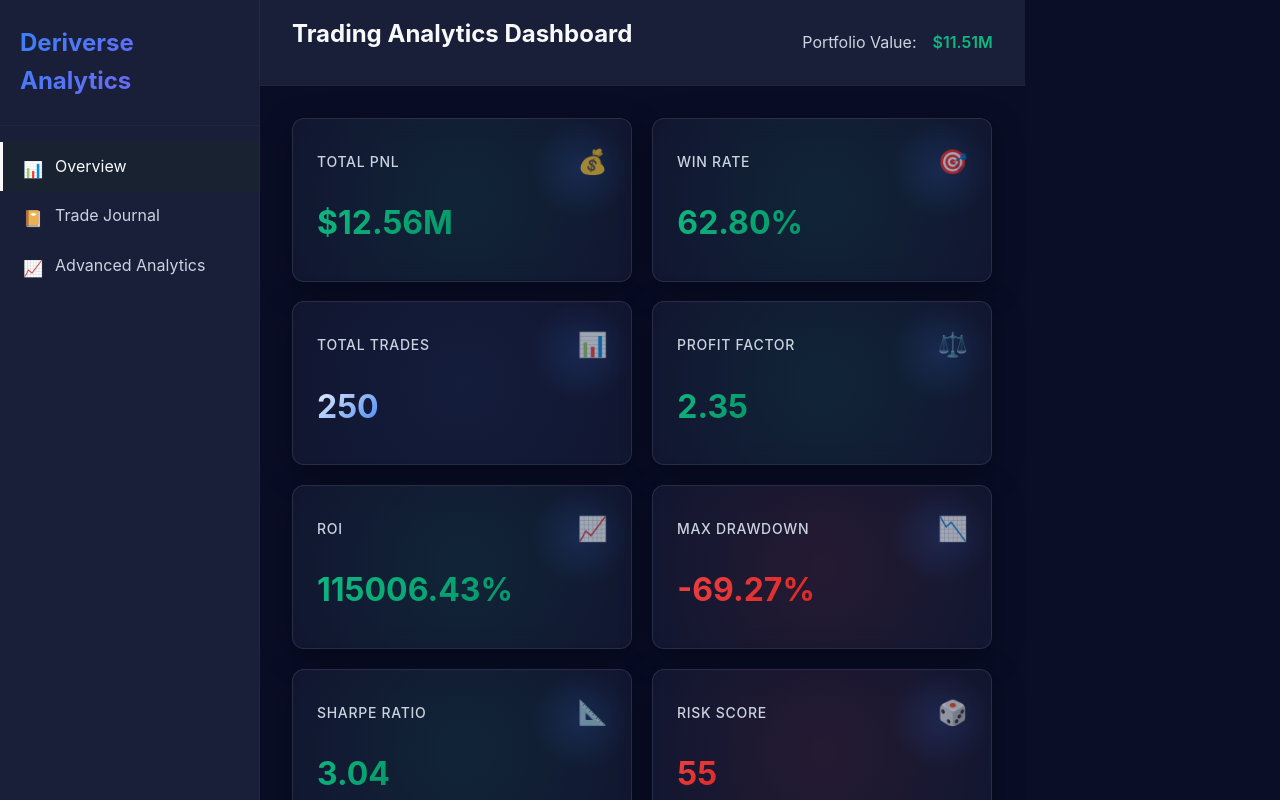
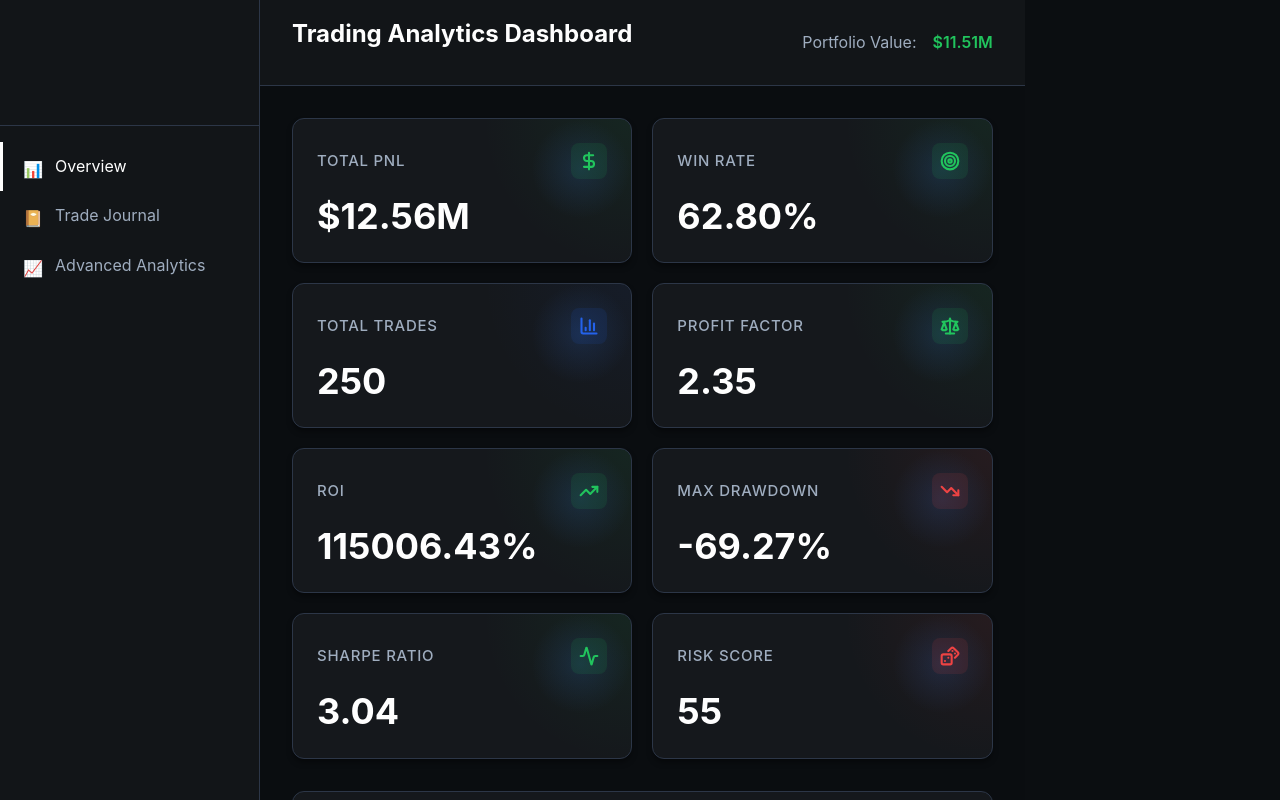
Before and after one commit to uwemdev/deriverse-analytics, a React (Vite) app: page / in a window 1280 px wide. Shown: the top 800 px of the page. Built offline with nearby package versions, Linux system fonts and the light colour scheme.

Commit message:
feat: Professional UI redesign with Lucide icons, larger fonts, and trading terminal aesthetic

```diff
--- a/package.json
+++ b/package.json
@@ -10,6 +10,7 @@
     "preview": "vite preview"
   },
   "dependencies": {
+    "lucide-react": "^0.563.0",
     "react": "^19.2.0",
     "react-dom": "^19.2.0",
     "recharts": "^3.7.0"
--- a/src/components/Dashboard.tsx
+++ b/src/components/Dashboard.tsx
@@ -1,5 +1,6 @@
 import React, { useState, useMemo } from 'react';
 import type { Trade, Portfolio, PerformanceMetrics } from '../models';
+import { DollarSign, Target, TrendingUp, Scale, BarChart3, TrendingDown, Activity, Dices } from 'lucide-react';
 import { calculatePerformanceMetrics, calculateEquityCurve } from '../core/performanceEngine';
 import { analyzeBySymbol } from '../core/tradeAnalyticsEngine';
 import { getRiskMetrics } from '../core/riskEngine';
@@ -89,52 +90,52 @@ export const Dashboard: React.FC<DashboardProps> = ({ trades, portfolio }) => {
                                     value={metrics.totalPnl}
                                     format="currency"
                                     trend={metrics.totalPnl >= 0 ? 'up' : 'down'}
-                                    icon="💰"
+                                    icon={DollarSign}
                                 />
                                 <MetricCard
                                     title="Win Rate"
                                     value={metrics.winRate}
                                     format="percent"
                                     trend={metrics.winRate >= 0.5 ? 'up' : 'down'}
-                                    icon="🎯"
+                                    icon={Target}
                                 />
                                 <MetricCard
                                     title="Total Trades"
                                     value={metrics.totalTrades}
                                     trend="neutral"
-                                    icon="📊"
+                                    icon={BarChart3}
                                 />
                                 <MetricCard
                                     title="Profit Factor"
                                     value={metrics.profitFactor.toFixed(2)}
                                     trend={metrics.profitFactor > 1 ? 'up' : 'down'}
-                                    icon="⚖️"
+                                    icon={Scale}
                                 />
                                 <MetricCard
                                     title="ROI"
                                     value={metrics.roi}
                                     format="percent"
                                     trend={metrics.roi >= 0 ? 'up' : 'down'}
-                                    icon="📈"
+                                    icon={TrendingUp}
                                 />
                                 <MetricCard
                                     title="Max Drawdown"
                                     value={-metrics.maxDrawdownPercentage}
                                     format="percent"
                                     trend="down"
-                                    icon="📉"
+                                    icon={TrendingDown}
                                 />
                                 <MetricCard
                                     title="Sharpe Ratio"
                                     value={metrics.sharpeRatio?.toFixed(2) || 'N/A'}
                                     trend={metrics.sharpeRatio && metrics.sharpeRatio > 1 ? 'up' : 'neutral'}
-                                    icon="📐"
+                                    icon={Activity}
                                 />
                                 <MetricCard
                                     title="Risk Score"
                                     value={riskMetrics.riskScore.toFixed(0)}
                                     trend={riskMetrics.riskScore < 50 ? 'up' : 'down'}
-                                    icon="🎲"
+                                    icon={Dices}
                                 />
                             </div>
 
--- a/src/components/MetricCard.tsx
+++ b/src/components/MetricCard.tsx
@@ -1,4 +1,4 @@
-import React from 'react';
+import type { LucideIcon } from 'lucide-react';
 import { formatCurrency, formatPercent } from '../utils/formatters';
 
 interface MetricCardProps {
@@ -7,10 +7,10 @@ interface MetricCardProps {
     change?: number;
     format?: 'currency' | 'percent' | 'number';
     trend?: 'up' | 'down' | 'neutral';
-    icon?: string;
+    icon?: LucideIcon;
 }
 
-export const MetricCard = ({ title, value, change, format = 'number', trend, icon }: MetricCardProps) => {
+export const MetricCard = ({ title, value, change, format = 'number', trend, icon: Icon }: MetricCardProps) => {
     const formattedValue = typeof value === 'number'
         ? format === 'currency'
             ? formatCurrency(value)
@@ -25,66 +25,90 @@ export const MetricCard = ({ title, value, change, format = 'number', trend, ico
         : null;
 
     return (
-        <div className="card metric-card glass-card" style={{ position: 'relative', overflow: 'hidden' }}>
-            {/* Gradient Glow Effect */}
+        <div className="card metric-card" style={{
+            position: 'relative',
+            overflow: 'hidden',
+            background: 'var(--bg-card)',
+            border: '1px solid var(--border-color)',
+            transition: 'all 0.3s ease'
+        }}>
+            {/* Subtle gradient overlay */}
             <div style={{
                 position: 'absolute',
-                top: '-50%',
-                right: '-50%',
-                width: '200%',
-                height: '200%',
+                top: 0,
+                right: 0,
+                width: '150px',
+                height: '150px',
                 background: trend === 'up'
-                    ? 'radial-gradient(circle, rgba(16, 185, 129, 0.15), transparent 50%)'
+                    ? 'radial-gradient(circle at top right, rgba(34, 197, 94, 0.08), transparent 70%)'
                     : trend === 'down'
-                        ? 'radial-gradient(circle, rgba(239, 68, 68, 0.15), transparent 50%)'
-                        : 'radial-gradient(circle, rgba(59, 130, 246, 0.1), transparent 50%)',
-                pointerEvents: 'none',
-                opacity: 0.6
+                        ? 'radial-gradient(circle at top right, rgba(239, 68, 68, 0.08), transparent 70%)'
+                        : 'radial-gradient(circle at top right, rgba(37, 99, 235, 0.06), transparent 70%)',
+                pointerEvents: 'none'
             }}></div>
 
             <div style={{ position: 'relative', zIndex: 1 }}>
-                <div style={{ display: 'flex', alignItems: 'center', justifyContent: 'space-between', marginBottom: 'var(--space-2)' }}>
-                    <div className="text-secondary" style={{ fontSize: '0.875rem', fontWeight: 500, letterSpacing: '0.05em', textTransform: 'uppercase' }}>
+                {/* Header with title and icon */}
+                <div style={{
+                    display: 'flex',
+                    alignItems: 'center',
+                    justifyContent: 'space-between',
+                    marginBottom: 'var(--space-4)'
+                }}>
+                    <div style={{
+                        fontSize: 'var(--font-scale-sm)',
+                        fontWeight: 'var(--font-weight-medium)',
+                        color: 'var(--text-secondary)',
+                        letterSpacing: '0.05em',
+                        textTransform: 'uppercase'
+                    }}>
                         {title}
                     </div>
-                    {icon && (
+                    {Icon && (
                         <div style={{
-                            fontSize: '1.5rem',
-                            opacity: 0.6,
-                            transform: 'scale(1)',
-                            transition: 'all 0.3s ease'
+                            width: '36px',
+                            height: '36px',
+                            display: 'flex',
+                            alignItems: 'center',
+                            justifyContent: 'center',
+                            borderRadius: 'var(--radius-md)',
+                            background: trend === 'up'
+                                ? 'rgba(34, 197, 94, 0.1)'
+                                : trend === 'down'
+                                    ? 'rgba(239, 68, 68, 0.1)'
+                                    : 'rgba(37, 99, 235, 0.1)',
+                            color: trend === 'up'
+                                ? 'var(--color-profit)'
+                                : trend === 'down'
+                                    ? 'var(--color-loss)'
+                                    : 'var(--color-primary)'
                         }}>
-                            {icon}
+                            <Icon size={20} strokeWidth={2.5} />
                         </div>
                     )}
                 </div>
 
-                <div className="metric-value" style={{
-                    fontSize: '2rem',
-                    fontWeight: 700,
-                    background: trend === 'up'
-                        ? 'linear-gradient(135deg, #10b981, #059669)'
-                        : trend === 'down'
-                            ? 'linear-gradient(135deg, #ef4444, #dc2626)'
-                            : 'linear-gradient(135deg, #f8fafc, #3b82f6)',
-                    WebkitBackgroundClip: 'text',
-                    WebkitTextFillColor: 'transparent',
-                    backgroundClip: 'text',
-                    display: 'inline-block'
+                {/* Value - Large and Bold */}
+                <div style={{
+                    fontSize: 'var(--font-scale-2xl)',
+                    fontWeight: 'var(--font-weight-bold)',
+                    color: 'var(--text-primary)',
+                    marginBottom: changeFormatted ? 'var(--space-2)' : '0',
+                    lineHeight: 1.2
                 }}>
                     {formattedValue}
                 </div>
 
+                {/* Change indicator */}
                 {changeFormatted && (
-                    <div className={`text-sm ${trendClass}`} style={{
-                        marginTop: 'var(--space-2)',
-                        fontSize: '0.875rem',
-                        fontWeight: 600,
+                    <div className={trendClass} style={{
+                        fontSize: 'var(--font-scale-sm)',
+                        fontWeight: 'var(--font-weight-semibold)',
                         display: 'flex',
                         alignItems: 'center',
                         gap: '0.25rem'
                     }}>
-                        <span>{change >= 0 ? '↑' : '↓'}</span>
+                        <span>{change !== undefined && change >= 0 ? '↑' : '↓'}</span>
                         <span>{changeFormatted}</span>
                     </div>
                 )}
--- a/src/styles/animations.css
+++ b/src/styles/animations.css
@@ -8,7 +8,7 @@
   left: 0;
   width: 100%;
   height: 100vh;
-  background: linear-gradient(135deg, #0a0e27 0%, #1a1f3a 100%);
+  background: linear-gradient(135deg, #0b0e11 0%, #16191d 100%);
   display: flex;
   align-items: center;
   justify-content: center;
@@ -22,9 +22,9 @@
 }
 
 .splash-logo {
-  font-size: 4rem;
+  font-size: 3.5rem;
   font-weight: 800;
-  background: linear-gradient(135deg, #10b981 0%, #3b82f6 50%, #8b5cf6 100%);
+  background: linear-gradient(135deg, #22c55e 0%, #2563eb 100%);
   -webkit-background-clip: text;
   -webkit-text-fill-color: transparent;
   background-clip: text;
@@ -54,13 +54,21 @@
   width: 12px;
   height: 12px;
   border-radius: 50%;
-  background: linear-gradient(135deg, #10b981, #3b82f6);
+  background: linear-gradient(135deg, #22c55e, #2563eb);
   animation: dotBounce 1.4s infinite ease-in-out both;
 }
 
-.splash-loader-dot:nth-child(1) { animation-delay: -0.32s; }
-.splash-loader-dot:nth-child(2) { animation-delay: -0.16s; }
-.splash-loader-dot:nth-child(3) { animation-delay: 0; }
+.splash-loader-dot:nth-child(1) {
+  animation-delay: -0.32s;
+}
+
+.splash-loader-dot:nth-child(2) {
+  animation-delay: -0.16s;
+}
+
+.splash-loader-dot:nth-child(3) {
+  animation-delay: 0;
+}
 
 /* ============================================
    ENHANCED ANIMATIONS
@@ -79,6 +87,7 @@
     opacity: 0;
     transform: scale(0.9);
   }
+
   to {
     opacity: 1;
     transform: scale(1);
@@ -90,6 +99,7 @@
     opacity: 0;
     transform: translateY(20px);
   }
+
   to {
     opacity: 1;
     transform: translateY(0);
@@ -97,25 +107,37 @@
 }
 
 @keyframes fadeIn {
-  from { opacity: 0; }
-  to { opacity: 1; }
+  from {
+    opacity: 0;
+  }
+
+  to {
+    opacity: 1;
+  }
 }
 
 @keyframes dotBounce {
-  0%, 80%, 100% {
+
+  0%,
+  80%,
+  100% {
     transform: scale(0);
   }
+
   40% {
     transform: scale(1);
   }
 }
 
 @keyframes glowPulse {
-  0%, 100% {
-    filter: drop-shadow(0 0 20px rgba(16, 185, 129, 0.4));
+
+  0%,
+  100% {
+    filter: drop-shadow(0 0 15px rgba(34, 197, 94, 0.3));
   }
+
   50% {
-    filter: drop-shadow(0 0 40px rgba(59, 130, 246, 0.6));
+    filter: drop-shadow(0 0 25px rgba(37, 99, 235, 0.5));
   }
 }
 
@@ -124,6 +146,7 @@
     opacity: 0;
     transform: translateX(-30px);
   }
+
   to {
     opacity: 1;
     transform: translateX(0);
@@ -135,6 +158,7 @@
     opacity: 0;
     transform: translateX(30px);
   }
+
   to {
     opacity: 1;
     transform: translateX(0);
@@ -146,6 +170,7 @@
     opacity: 0;
     transform: translateY(-30px);
   }
+
   to {
     opacity: 1;
     transform: translateY(0);
@@ -157,6 +182,7 @@
     opacity: 0;
     transform: scale(0.95);
   }
+
   to {
     opacity: 1;
     transform: scale(1);
@@ -168,12 +194,10 @@
    ============================================ */
 
 .skeleton {
-  background: linear-gradient(
-    90deg,
+  background: linear-gradient(90deg,
       var(--bg-card) 0%,
       var(--bg-hover) 50%,
-    var(--bg-card) 100%
-  );
+      var(--bg-card) 100%);
   background-size: 200% 100%;
   animation: shimmer 1.5s infinite;
   border-radius: var(--radius-md);
@@ -199,6 +223,7 @@
   0% {
     background-position: -200% 0;
   }
+
   100% {
     background-position: 200% 0;
   }
@@ -243,14 +268,37 @@
 }
 
 /* Stagger animation for cards */
-.card:nth-child(1) { animation-delay: 0.05s; }
-.card:nth-child(2) { animation-delay: 0.1s; }
-.card:nth-child(3) { animation-delay: 0.15s; }
-.card:nth-child(4) { animation-delay: 0.2s; }
-.card:nth-child(5) { animation-delay: 0.25s; }
-.card:nth-child(6) { animation-delay: 0.3s; }
-.card:nth-child(7) { animation-delay: 0.35s; }
-.card:nth-child(8) { animation-delay: 0.4s; }
+.card:nth-child(1) {
+  animation-delay: 0.05s;
+}
+
+.card:nth-child(2) {
+  animation-delay: 0.1s;
+}
+
+.card:nth-child(3) {
+  animation-delay: 0.15s;
+}
+
+.card:nth-child(4) {
+  animation-delay: 0.2s;
+}
+
+.card:nth-child(5) {
+  animation-delay: 0.25s;
+}
+
+.card:nth-child(6) {
+  animation-delay: 0.3s;
+}
+
+.card:nth-child(7) {
+  animation-delay: 0.35s;
+}
+
+.card:nth-child(8) {
+  animation-delay: 0.4s;
+}
 
 /* ============================================
    GLASSMORPHISM EFFECTS
@@ -350,11 +398,25 @@
   animation: fadeInUp 0.4s ease-out backwards;
 }
 
-.table tbody tr:nth-child(1) { animation-delay: 0.05s; }
-.table tbody tr:nth-child(2) { animation-delay: 0.1s; }
-.table tbody tr:nth-child(3) { animation-delay: 0.15s; }
-.table tbody tr:nth-child(4) { animation-delay: 0.2s; }
-.table tbody tr:nth-child(5) { animation-delay: 0.25s; }
+.table tbody tr:nth-child(1) {
+  animation-delay: 0.05s;
+}
+
+.table tbody tr:nth-child(2) {
+  animation-delay: 0.1s;
+}
+
+.table tbody tr:nth-child(3) {
+  animation-delay: 0.15s;
+}
+
+.table tbody tr:nth-child(4) {
+  animation-delay: 0.2s;
+}
+
+.table tbody tr:nth-child(5) {
+  animation-delay: 0.25s;
+}
 
 .table tbody tr:hover {
   background: rgba(59, 130, 246, 0.05);
@@ -531,6 +593,7 @@
    ============================================ */
 
 @media (prefers-reduced-motion: reduce) {
+
   *,
   *::before,
   *::after {
--- a/src/styles/theme.css
+++ b/src/styles/theme.css
@@ -1,61 +1,42 @@
 /* Global Theme Variables */
 :root {
-  /* Enhanced Background Colors with Depth */
-  --bg-primary: #0a0e27;
-  --bg-secondary: #1a1f3a;
-  --bg-tertiary: #1a2332;
-  /* Kept from original as not explicitly replaced */
-  --bg-card: #151933;
-  --bg-hover: #1f2447;
-  /* New */
-  --bg-elevated: #1d2340;
-  /* New */
+  /* Professional Trading Terminal Colors - Dark Theme */
+  --bg-primary: #0b0e11;
+  --bg-secondary: #131619;
+  --bg-card: #16191d;
+  --bg-hover: #1a1e23;
+  --bg-elevated: #1d2126;
 
-  /* Border Colors with Gradients */
-  --border-color: #1e293b;
-  --border-hover: #2d3e5a;
-  /* Kept from original as not explicitly replaced */
-  --border-bright: rgba(59, 130, 246, 0.3);
-  /* New */
+  /* Enhanced Text Colors - Better Contrast */
+  --text-primary: #ffffff;
+  --text-secondary: #a0aec0;
+  --text-muted: #718096;
 
-  /* Enhanced Text Colors */
-  --text-primary: #f8fafc;
-  --text-secondary: #cbd5e1;
-  --text-muted: #64748b;
+  /* Borders - Subtle and Professional */
+  --border-color: #2d3748;
+  --border-bright: #4a5568;
 
-  /* Premium Theme Gradients (replacing old accent colors and some gradients) */
-  --color-primary: #3b82f6;
-  /* New */
-  --color-secondary: #8b5cf6;
-  /* New */
-  --color-accent: #06b6d4;
-  /* New */
-  --gradient-primary: linear-gradient(135deg, #3b82f6, #8b5cf6);
-  /* Replaced */
-  --gradient-success: linear-gradient(135deg, #10b981, #059669);
-  /* New, similar to old profit */
-  --gradient-danger: linear-gradient(135deg, #ef4444, #dc2626);
-  /* New, similar to old loss */
-  --gradient-rainbow: linear-gradient(135deg, #10b981 0%, #3b82f6 50%, #8b5cf6 100%);
-  /* New */
+  /* Professional Theme Colors - No Rainbows */
+  --color-primary: #2563eb;
+  --color-secondary: #475569;
+  --color-accent: #0ea5e9;
 
-  /* Trading Colors with Glow */
-  --color-profit: #10b981;
+  /* Trading Colors - Classic Terminal Style */
+  --color-profit: #22c55e;
   --color-loss: #ef4444;
-  --glow-profit: 0 0 20px rgba(16, 185, 129, 0.3);
-  /* New */
-  --glow-loss: 0 0 20px rgba(239, 68, 68, 0.3);
-  /* New */
+  --color-profit-muted: #16a34a;
+  --color-loss-muted: #dc2626;
+
+  /* Subtle Glows - Not AI-ish */
+  --glow-profit-subtle: 0 0 12px rgba(34, 197, 94, 0.15);
+  --glow-loss-subtle: 0 0 12px rgba(239, 68, 68, 0.15);
+  --glow-primary-subtle: 0 0 12px rgba(37, 99, 235, 0.15);
 
   /* Status Colors */
-  --color-success: #10b981;
-  /* New */
+  --color-success: #22c55e;
   --color-warning: #f59e0b;
-  /* New */
   --color-danger: #ef4444;
-  /* New */
   --color-info: #3b82f6;
-  /* New */
   --color-neutral: #6b7280;
 
 
@@ -82,6 +63,28 @@
   /* 32px */
   --space-10: 2.5rem;
   /* 40px */
+  /* Professional Typography Scale - Larger & Bolder */
+  --font-base: 16px;
+  --font-scale-xs: 0.813rem;
+  /* 13px */
+  --font-scale-sm: 0.938rem;
+  /* 15px */
+  --font-scale-md: 1.125rem;
+  /* 18px */
+  --font-scale-lg: 1.375rem;
+  /* 22px */
+  --font-scale-xl: 1.75rem;
+  /* 28px */
+  --font-scale-2xl: 2.25rem;
+  /* 36px */
+  --font-scale-3xl: 3rem;
+  /* 48px */
+
+  /* Font Weights - Professional */
+  --font-weight-normal: 400;
+  --font-weight-medium: 500;
+  --font-weight-semibold: 600;
+  --font-weight-bold: 700;
 
   /* Border Radius */
   --radius-sm: 0.25rem;
```
Also changed, not shown: 1 other file (tests, documents, lock files or other folders). Lines whose indentation alone changed are shown as unchanged.
